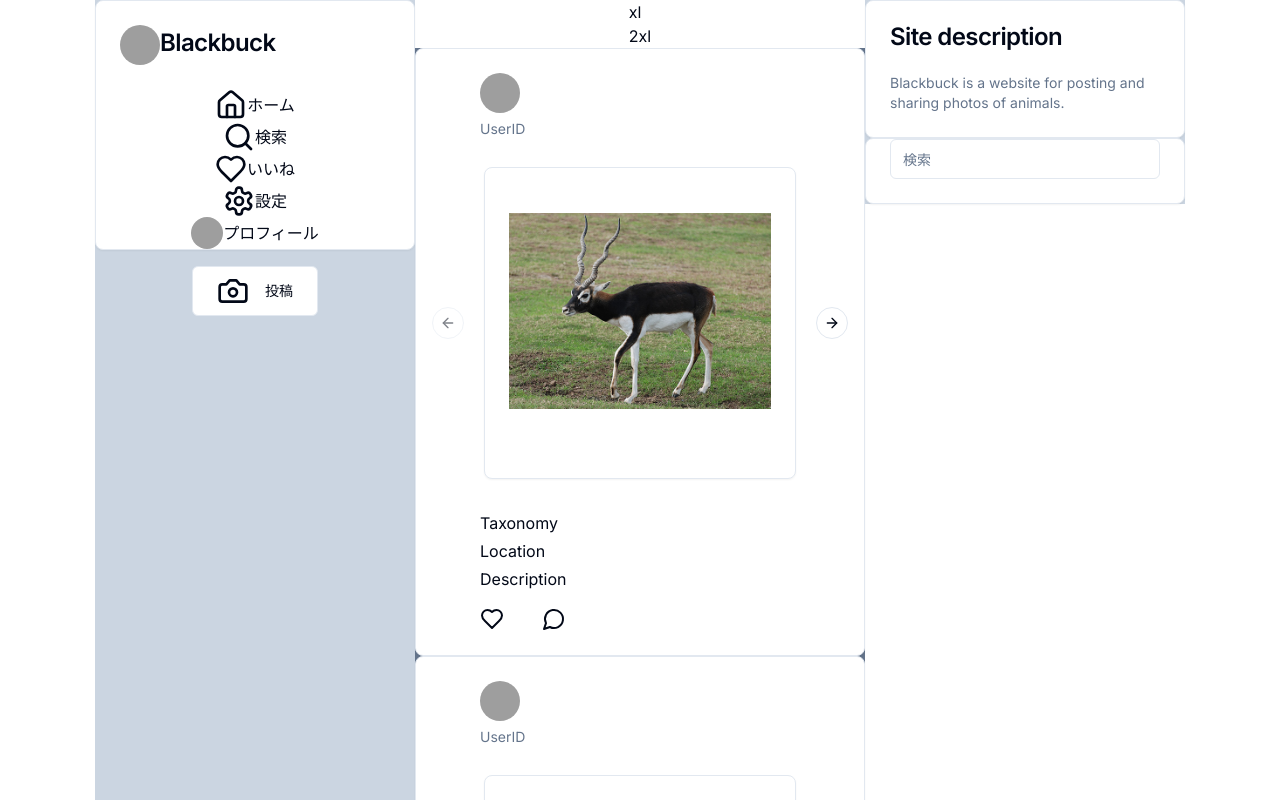
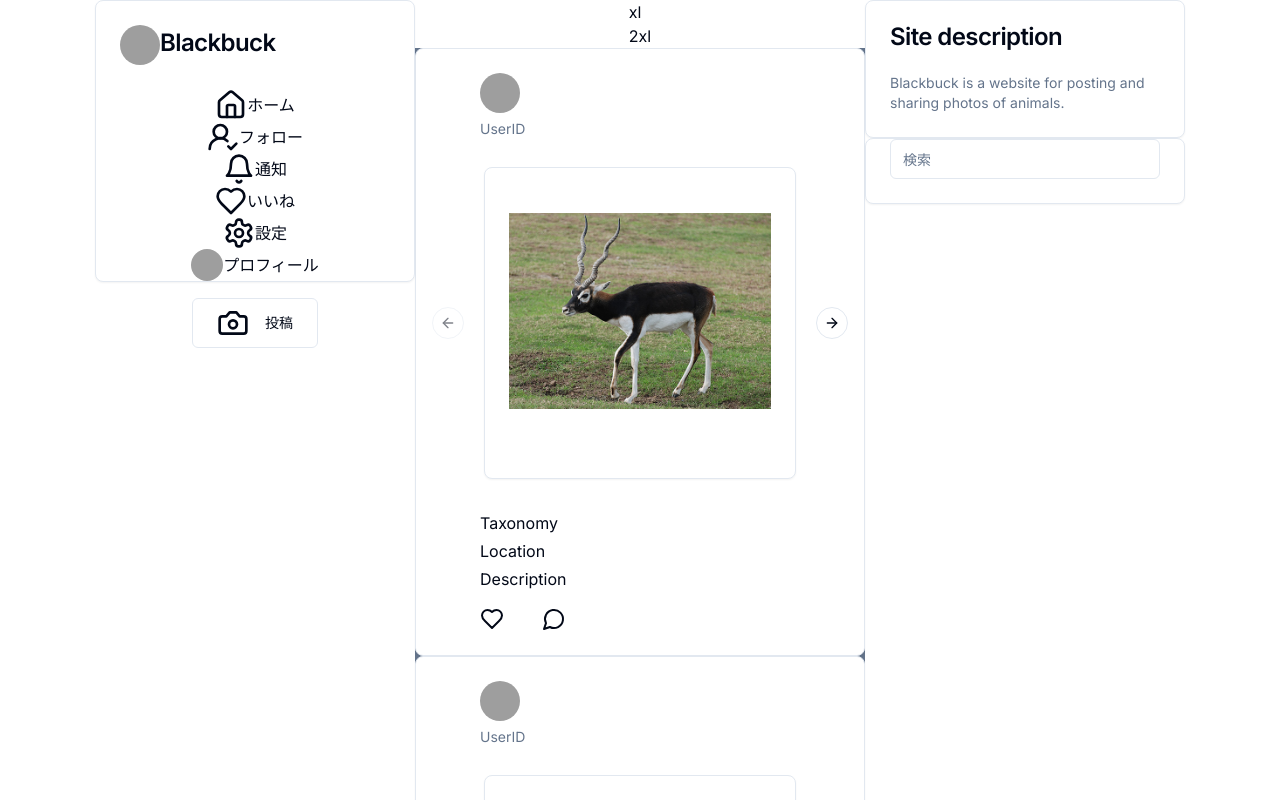
Before and after one commit to raithend/nextjs-project, a Next.js app: page / in a window 1280 px wide. Shown: the top 800 px of the page. Built offline with nearby package versions, Linux system fonts and the light colour scheme; grey boxes are pictures that could not be loaded.

Commit message:
sidebarにかかっている幅指定を解き、layout.tsxに幅指定を行った。 また、stickyを使用してsidebarの画面上部への固定を行った。

```diff
--- a/app/(app)/layout.tsx
+++ b/app/(app)/layout.tsx
@@ -1,5 +1,4 @@
 import { LeftSidebar } from "@/components/left-sidebar/left-sidebar";
-import { Navbar } from "@/components/left-sidebar/navbar";
 import { RightSidebar } from "@/components/right-sidebar/right-sidebar";
 
 export default function Layout({
@@ -8,12 +7,21 @@ export default function Layout({
 	children: React.ReactNode;
 }>) {
 	return (
-		<div className="flex flex-col-reverse md:flex-row justify-center">
-			<LeftSidebar />
-			<div>{children}</div>
-			<div>
-				<RightSidebar />
+		<div className="flex justify-center">
+			<div className="hidden md:block w-80 flex-none">
+				<div className="sticky top-0">
+					<LeftSidebar/>
+				</div>
 			</div>
+			<div className="w-320 flex-initial">
+				{children}
+			</div>
+			<div className="hidden md:block w-80 flex-initial">
+				<div className="sticky top-0">
+					<RightSidebar />
+				</div>
+			</div>
+
 		</div>
 	);
 }
--- a/components/left-sidebar/left-sidebar.tsx
+++ b/components/left-sidebar/left-sidebar.tsx
@@ -3,7 +3,7 @@ import { PostButton } from "../post-button";
 
 export function LeftSidebar() {
     return(
-        <div className="w-80 bg-slate-300">
+        <div>
             <Navbar/>
             <PostButton/>
         </div>
--- a/components/left-sidebar/navbar.tsx
+++ b/components/left-sidebar/navbar.tsx
@@ -8,12 +8,12 @@ import {
     CardHeader,
     CardTitle,
   } from "@/components/ui/card"
-import { HomeIcon, SearchIcon, PlusIcon, HeartIcon, SettingsIcon, PlusCircleIcon} from "lucide-react"
+import { HomeIcon, UserRoundCheckIcon, BellIcon, HeartIcon, SettingsIcon, PlusCircleIcon} from "lucide-react"
 import { Button } from "../ui/button";
 
 export function Navbar() {
     return(
-        <div>
+        <div className="hidden md:block">
             <Card>
                 <CardHeader className="flex flex-row">
                     <div>
@@ -36,10 +36,16 @@ export function Navbar() {
                             ホーム
                         </div>
                     </Link>
-                    <Link href="./search" className="flex items-center justify-center">
-                        <SearchIcon className="h-8 w-8" />
+                    <Link href="./follower" className="flex items-center justify-center">
+                        <UserRoundCheckIcon className="h-8 w-8" />
                         <div className="hidden md:block">
-                            検索
+                            フォロー
+                        </div>
+                    </Link>
+                    <Link href="./notification" className="flex items-center justify-center">
+                        <BellIcon className="h-8 w-8" />
+                        <div className="hidden md:block">
+                            通知
                         </div>
                     </Link>
                     <Link href="./like" className="flex items-center justify-center">
--- a/components/right-sidebar/right-sidebar.tsx
+++ b/components/right-sidebar/right-sidebar.tsx
@@ -14,7 +14,7 @@ import { SearchIcon } from "lucide-react"
 
 export function RightSidebar() {
     return(
-        <div className="hidden md:block w-80 bg-slate-300">
+        <div>
             <Card>
                 <CardHeader>
                     <CardTitle>
```
